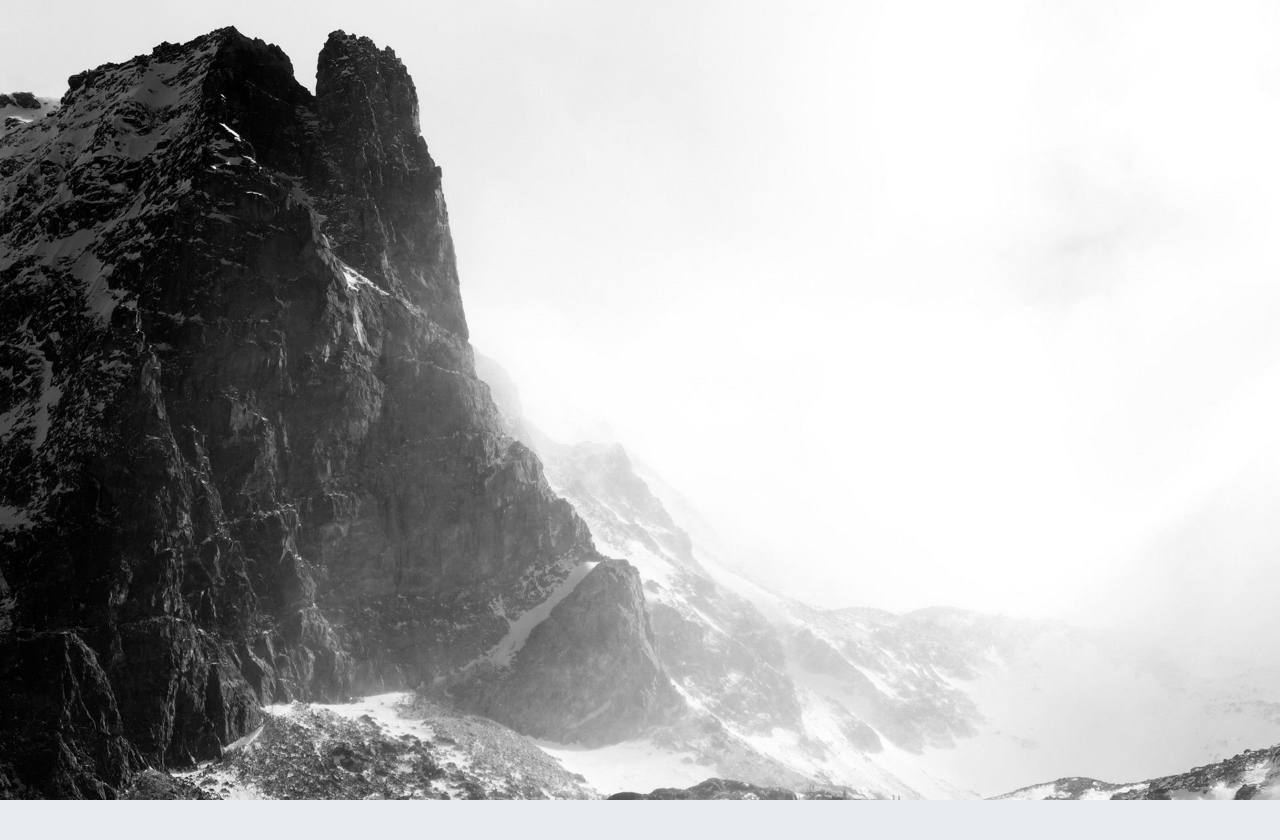
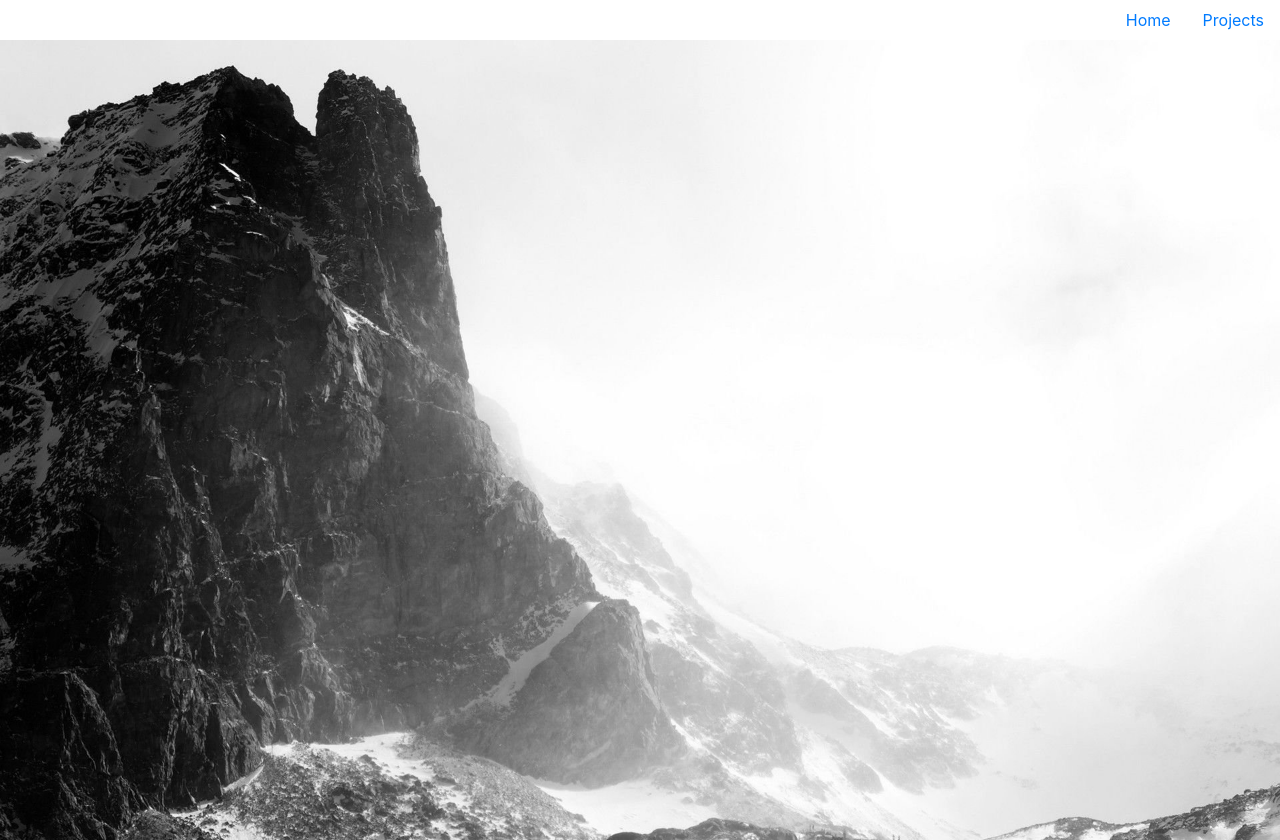
Before and after one commit to mp18red/mp18red.github.io, a plain HTML site: page index.html in a window 1280 px wide. Shown: the top 840 px of the page. Drawn offline with nearby package versions, Linux system fonts and the light colour scheme.

Commit message:
changing baground and adding menu

```diff
--- a/index.html
+++ b/index.html
@@ -11,9 +11,23 @@
     <title>Michael Perez</title>
   </head>
   <body>
+ <!--MENU********************************************************************** -->
+		  <ul class="nav justify-content-end">
+		  <li class="nav-item">
+			<a class="nav-link active" href="#">Home</a>
+		  </li>
+		  <li class="nav-item">
+			<a class="nav-link active" href="#">Projects</a>
+		  </li>
+		</ul>
+
+
+  <img src="mountain.jpg" class="img-fluid" alt="Responsive image">
+
+
 
 	<div>
-	<img src="mountain.jpg" class="img-fluid" alt="Responsive image">
+
     <div class="jumbotron jumbotron-fluid">
 		<div class="container">
 		<h1 class="display-4">Michael Perez</h1>
```
